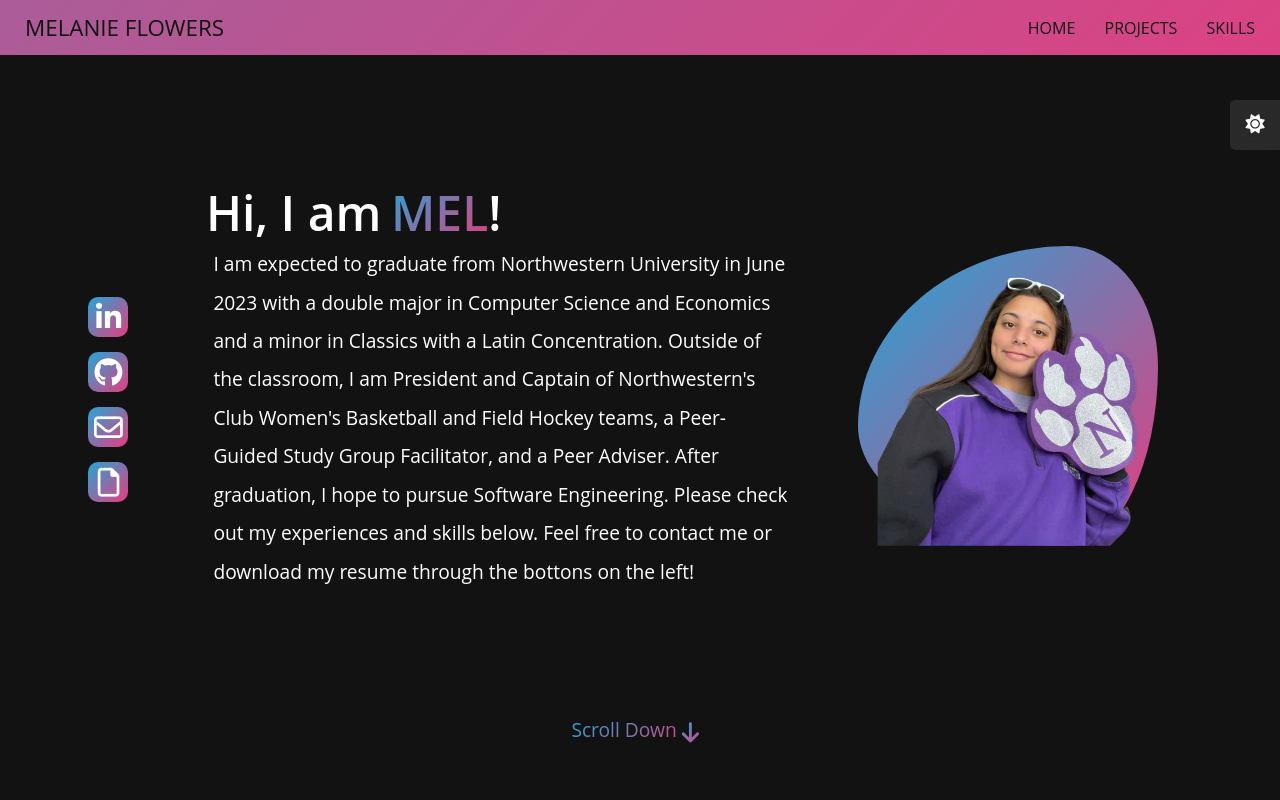
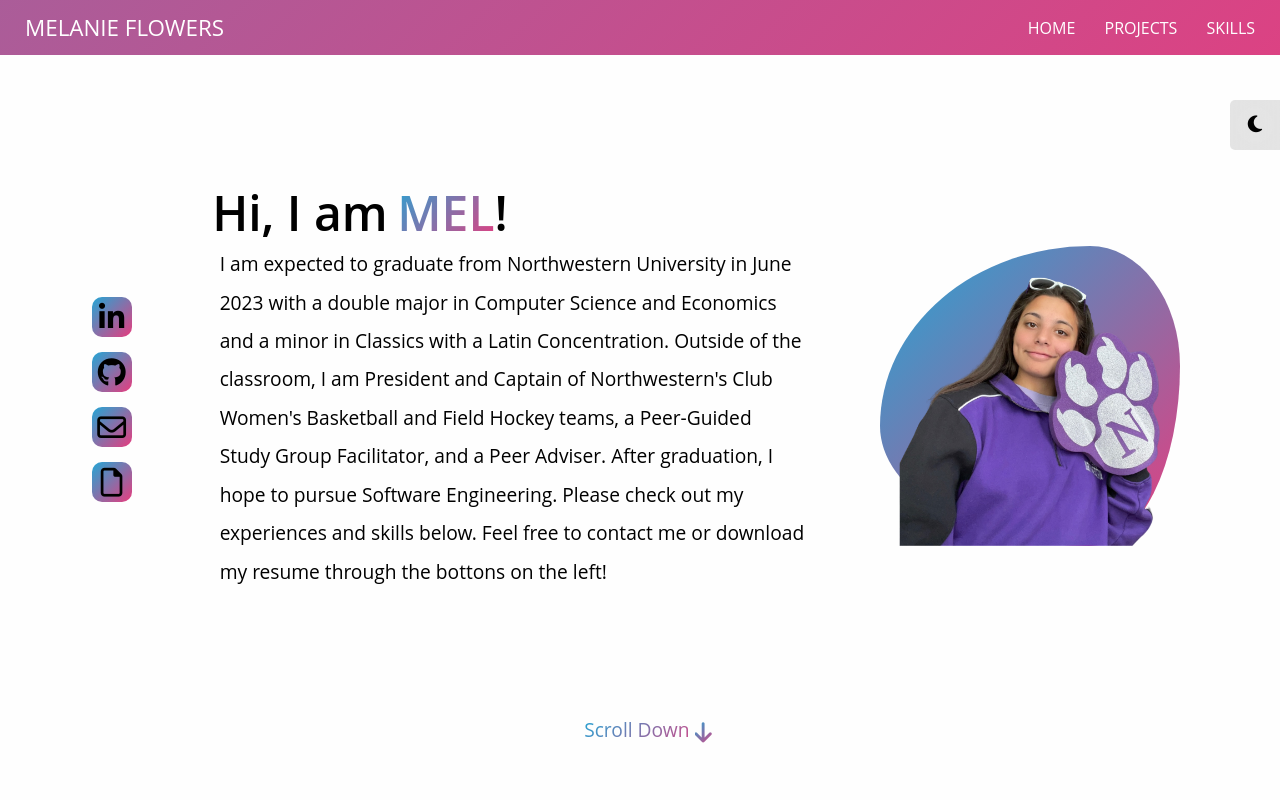
Before and after one commit to melflowers2023/melanie-flowers, a plain HTML site: page index.html in a window 1280 px wide. Both pictures are taken after a click on the element 1255 px from the left and 125 px from the top of the page. Shown: the top 800 px of the page. Drawn offline with nearby package versions, Linux system fonts and the light colour scheme.

Commit message:
default to dark theme

```diff
--- a/index.html
+++ b/index.html
@@ -4,12 +4,9 @@
 <html lang="en">
 <head>
     <title>Melanie Flowers</title>
-    <link rel="stylesheet" href="https://cdnjs.cloudflare.com/ajax/libs/font-awesome/5.11.2/css/all.min.css">
+
     <link rel="stylesheet" href="styles.css">
-    <meta name="viewport" content="width=device-width, initial-scale=1.0">
-    <link rel="preconnect" href="https://fonts.googleapis.com">
-    <link rel="preconnect" href="https://fonts.googleapis.com">
-    <link rel="preconnect" href="https://fonts.gstatic.com" crossorigin>
+    <meta name="viewport" content="width=device-width, initial-scale=1.0, max-scale=1.0">
     <link href="https://fonts.googleapis.com/css2?family=Comfortaa&display=swap" rel="stylesheet">
     <link rel="stylesheet" href="https://cdnjs.cloudflare.com/ajax/libs/font-awesome/4.7.0/css/font-awesome.min.css">
     <link rel="stylesheet" href="https://cdn.jsdelivr.net/gh/devicons/devicon@v2.15.1/devicon.min.css">
@@ -50,7 +47,9 @@
 
 
 </header>
+
 <body>
+
     <section class="home" id="home">
         <div class="home-top">
             <div class="home-left">
@@ -104,6 +103,7 @@
                 <i class="fas fa-arrow-down"></i>
             </a>
         </div>
+
     </section >
         <hr class="hr2" >
         <section class="projects" id="projects">
@@ -216,7 +216,7 @@
                                         Description:
                                     </div>
                                     <div>
-                                        React application that allows users to create account and access a
+                                        React application that allows users to create an account and access a
                                         adaptable feed of content from dog experts addressing issues relevant to their dogs
                                     </div>
                                 </div>
@@ -267,11 +267,6 @@
                                             Desktop
                                         </a>
                                     </div>
-                                    <!-- <div>
-                                        <a href="https://dininginformate.web.app/">
-                                            Mobile
-                                        </a>
-                                    </div> -->
                                 </div>
                                 <div class="descript top-bottom">
                                     <div class="bold">
@@ -290,12 +285,11 @@
                                         GitHub Repository
                                     </a>
                                 </div>
-
                             </div>
                         </div>
                     </div>
                 </div>
-            </div>
+
 
         </div>
     </section>
@@ -420,6 +414,9 @@
                     <h1 class="multi"> Coursework</h1>
                 </div>
                 <div class="all-courses">
+                    <!-- <div class="courses-half-1">
+
+                    </div> -->
                     <div class="courses-section">
                         <div class="course">
                             <span style="font-size:100%;margin-bottom:100px;">&starf;</span>
@@ -504,6 +501,7 @@
             </div>
         </div>
         <script src="script.js"></script>
+
     </body>
 
 </html>
--- a/script.js
+++ b/script.js
@@ -168,22 +168,22 @@ function choose(choice) {
 const themeButton = document.getElementById("theme-button");
 
 themeButton.addEventListener("click", () => {
-    document.body.classList.toggle('dark-theme')
-    themeButton.classList.toggle('sun');
+    document.body.classList.toggle('light-theme')
+    themeButton.classList.toggle('moon');
 
     localStorage.setItem('saved-theme', getCurrentTheme());
     localStorage.setItem('saved-icon', getCurrentIcon());
 })
 
-const getCurrentTheme = () => document.body.classList.contains('dark-theme') ? 'dark' : 'light';
-const getCurrentIcon = () => themeButton.classList.contains('sun') ? 'sun' : 'moon';
+const getCurrentTheme = () => document.body.classList.contains('light-theme') ? 'light' : 'dark';
+const getCurrentIcon = () => themeButton.classList.contains('moon') ? 'moon' : 'sun';
 
 const savedTheme = localStorage.getItem('saved-theme');
 const savedIcon = localStorage.getItem('saved-icon');
 
 if(savedTheme) {
-    document.body.classList[savedTheme === 'dark' ? 'add' : 'remove']('dark-theme');
-    themeButton.classList[savedIcon === 'sun' ? 'add' : 'remove']('sun');
+    document.body.classList[savedTheme === 'sun' ? 'add' : 'remove']('light-theme');
+    themeButton.classList[savedIcon === 'moon' ? 'add' : 'remove']('moon');
 }
 
 // RESPONSIVE NAVIGATION MENU
--- a/styles.css
+++ b/styles.css
@@ -1,51 +1,51 @@
 :root {
     /* THEME COLORS */
-    --first-color: black;
-    --second-color: white;
-    --third-color: #5A5A5A;
+    --first-color: white;
+    --second-color: #121212;
+    --third-color: #D3D3D3;
+
     --multi-color: linear-gradient(-45deg, #e73c7e, #23a6d5);
     --pink-color: #e73c7e;
     --blue-color: #23a6d5;
     --purple-color: #8571AA;
 
-    /* HOVER COLOR */
-    --hover-color: #8571AA;
 
     /* BACKGROUND COLORS */
-    --body-bg-color: #fefefe;
-    --card-bg-color:  rgba(211, 211, 211, 0.7);;
-    --modal-bg-color: white;
-    --bg-transparent-color: rgba(0, 0, 0, 0.1);
-    --transparent-color-01: rgba(0, 0, 0, 0.1);
-    --transparent-color-02: rgba(0, 0, 0, 0.1);
-    --line-color: #d7d7d7;
+    --body-bg-color: #121212;
+    --card-bg-color:  rgba(211, 211, 211, 0.1);;
+    --modal-bg-color: #141414;
+    --transparent-color-01: rgba(255, 255, 255, 0.1);
+    --line-color: #454f6b;
 
 
-    /* COLOR FILTER */
-    --color-filter: invert(1);
-
     /* BRIGHTNESS FILTER */
-    --brightness-filter: 1;
+    --brightness-filter: .85;
 
     /* BOX SHADOW */
     --box-shadow: 0px 0px 20px rgb(0 0 0 / 10%);
 
-    /* FONT SIZE */
-    --small-font-size: 0.9em;
-    --normal-font-size: 1.0em;
 
-    /* SCROLL BAR COLORS */
-    /* --scroll-bar-color: #8571AA;
-    --scroll-thumb-color: #70768a;
-    --scroll-thumb-hover-color: #454f6b; */
 
 }
 
-.html {
-    /* overflow-x: hidden; */
+html {
+    overflow-x: hidden;
     width: 100%;
+    position: relative;
 
 }
+
+body {
+    overflow-x: hidden !important;
+    overflow-y: scroll;
+}
+
+
+
+/* .whole * {
+    border: solid red;
+    overflow-x: hidden;
+} */
 
 @keyframes gradient {
     0% {
@@ -92,7 +92,7 @@ header {
 }
 
 .header-left {
-    width: 70%;
+    width: 50%;
     color: var(--second-color);
     font-size: 1.4em;
     font-weight: 400;
@@ -122,6 +122,8 @@ header {
     color: var(--first-color);
 }
 
+
+
 body {
     font-family: 'sans-serif';
     font-family: 'Open Sans', serif;
@@ -131,7 +133,12 @@ body {
     margin-top: 70px;
     overflow-x: hidden;
     width: 100%;
+    /* position: fixed; */
 }
+
+/* body * {
+    border: solid red;
+} */
 
 hr {
     height:15px;
@@ -282,7 +289,7 @@ section *{
     background: linear-gradient(-45deg,  #e73c7e, #23a6d5);
             -webkit-text-fill-color: transparent;
             -webkit-background-clip: text;
-    font-size: var(--normal-font-size);
+    font-size: 1em;
     font-weight: 500;
     margin-top: 20px;
 }
@@ -453,7 +460,7 @@ section *{
 
 .projects {
     min-height: 90vh;
-    width: 98%;
+    width: 96%;
 }
 
 .projects-left {
@@ -511,7 +518,7 @@ section *{
 
 .skills {
     min-height: 90vh;
-    width: 94%;
+    width: 96%;
 }
 
 .skills-all {
@@ -600,7 +607,7 @@ span {
     display: flex;
     flex-direction: column;
     background-color: var(--body-bg-color);
-    width: 94%;
+    width: 96%;
 }
 
 .home-top {
@@ -679,16 +686,16 @@ a {
     align-items: center;
 }
 
-.theme-button .fa-sun, .theme-button.sun .fa-moon  {
+.theme-button .fa-moon, .theme-button.moon .fa-sun  {
     display: none;
 }
 
-.theme-button.sun .fa-sun {
+.theme-button.moon .fa-moon {
     display: block;
     color: var(--first-color);
 }
 
-.theme-button.sun:hover .fa-sun:hover, .fa-moon:hover {
+.theme-button.moon:hover .fa-moon:hover, .fa-sun:hover {
     color: var(--second-color);
 }
 
@@ -698,8 +705,8 @@ a {
 }
 
 .top-bottom {
-    margin-top: 5px;
-    margin-bottom: 5px;
+    margin-top: 10px;
+    margin-bottom: 10px;
 }
 
 .bold {
@@ -724,33 +731,30 @@ a {
 }
 
 /* THEME */
-.dark-theme {
-    /* THEME COLORS */
-    --first-color: white;
-    --second-color: #121212;
-    --third-color: #D3D3D3;
+.light-theme {
+/* THEME COLORS */
+--first-color: black;
+--second-color: white;
+--third-color: #5A5A5A;
+
+--multi-color: linear-gradient(-45deg, #e73c7e, #23a6d5);
+--pink-color: #e73c7e;
+--blue-color: #23a6d5;
+--purple-color: #8571AA;
 
 
-    /* BACKGROUND COLORS */
-    --body-bg-color: #121212;
-    --card-bg-color:  rgba(211, 211, 211, 0.1);;
-    --modal-bg-color: #141414;
-    --bg-transparent-color: rgba(255, 255, 255, 0.1);
-    --transparent-color-01: rgba(255, 255, 255, 0.1);
-    /* --transparent-color-02: rgba(255, 255, 255, 0.1); */
-    --line-color: #454f6b;
+/* BACKGROUND COLORS */
+--body-bg-color: #fefefe;
+--card-bg-color:  rgba(211, 211, 211, 0.7);;
+--modal-bg-color: white;
+--transparent-color-01: rgba(0, 0, 0, 0.1);
+--line-color: #d7d7d7;
 
+/* BRIGHTNESS FILTER */
+--brightness-filter: 1;
 
-    /* COLOR FILTER */
-    --color-filter: invert(0);
-
-    /* BRIGHTNESS FILTER */
-    --brightness-filter: .85;
-
-    /* SCROLL BAR COLORS */
-    --scroll-bar-color: #8571AA;
-    --scroll-thumb-color: #282f4e;
-    --scroll-thumb-hover-color: #454f6b;
+/* BOX SHADOW */
+--box-shadow: 0px 0px 20px rgb(0 0 0 / 10%);
 }
 
 :target:not([class='home']) {
@@ -883,7 +887,7 @@ a {
     }
 
     .projects {
-        width: 94%;
+        width: 96%;
     }
 
     .projects-left{
```
Lines whose indentation alone changed are shown as unchanged.
